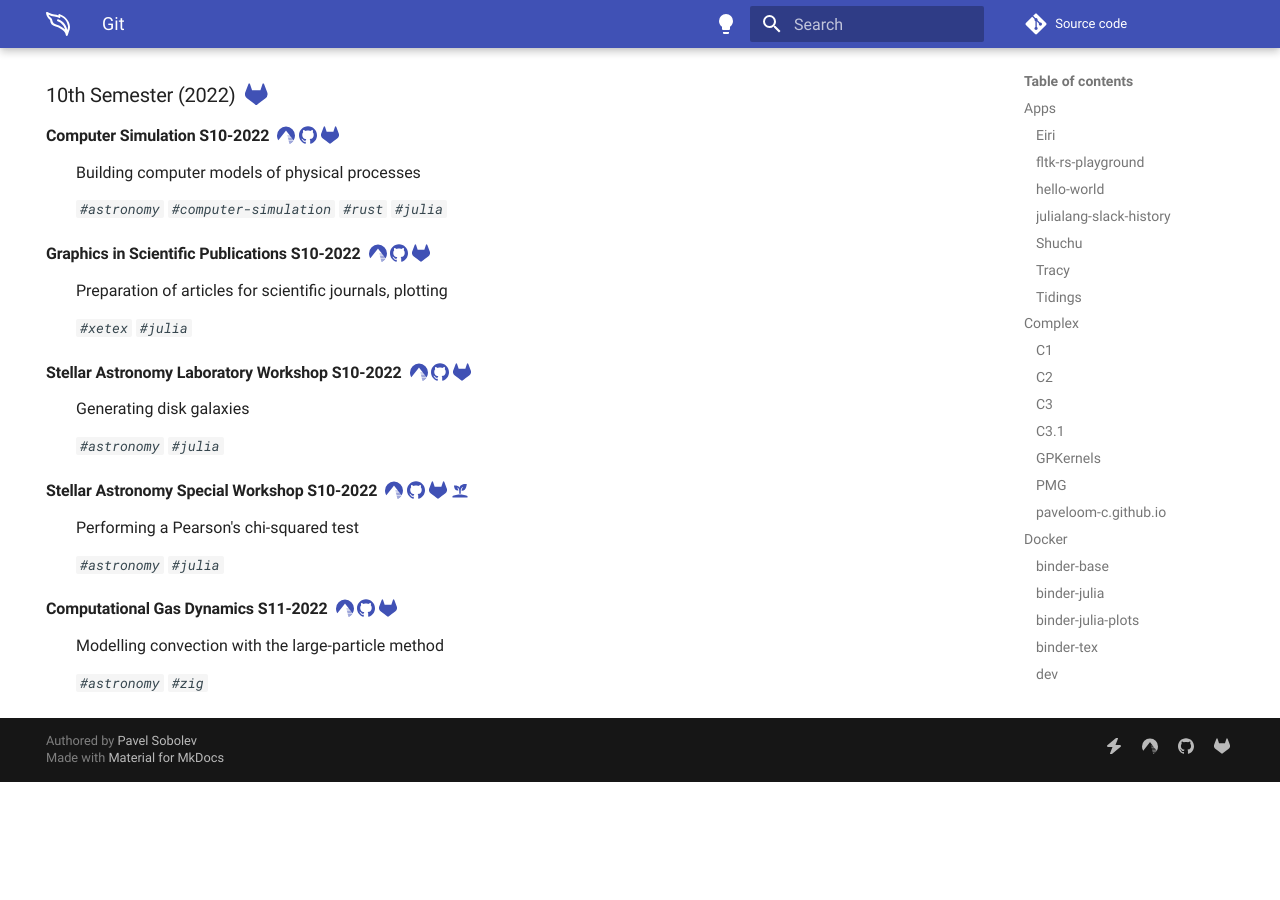
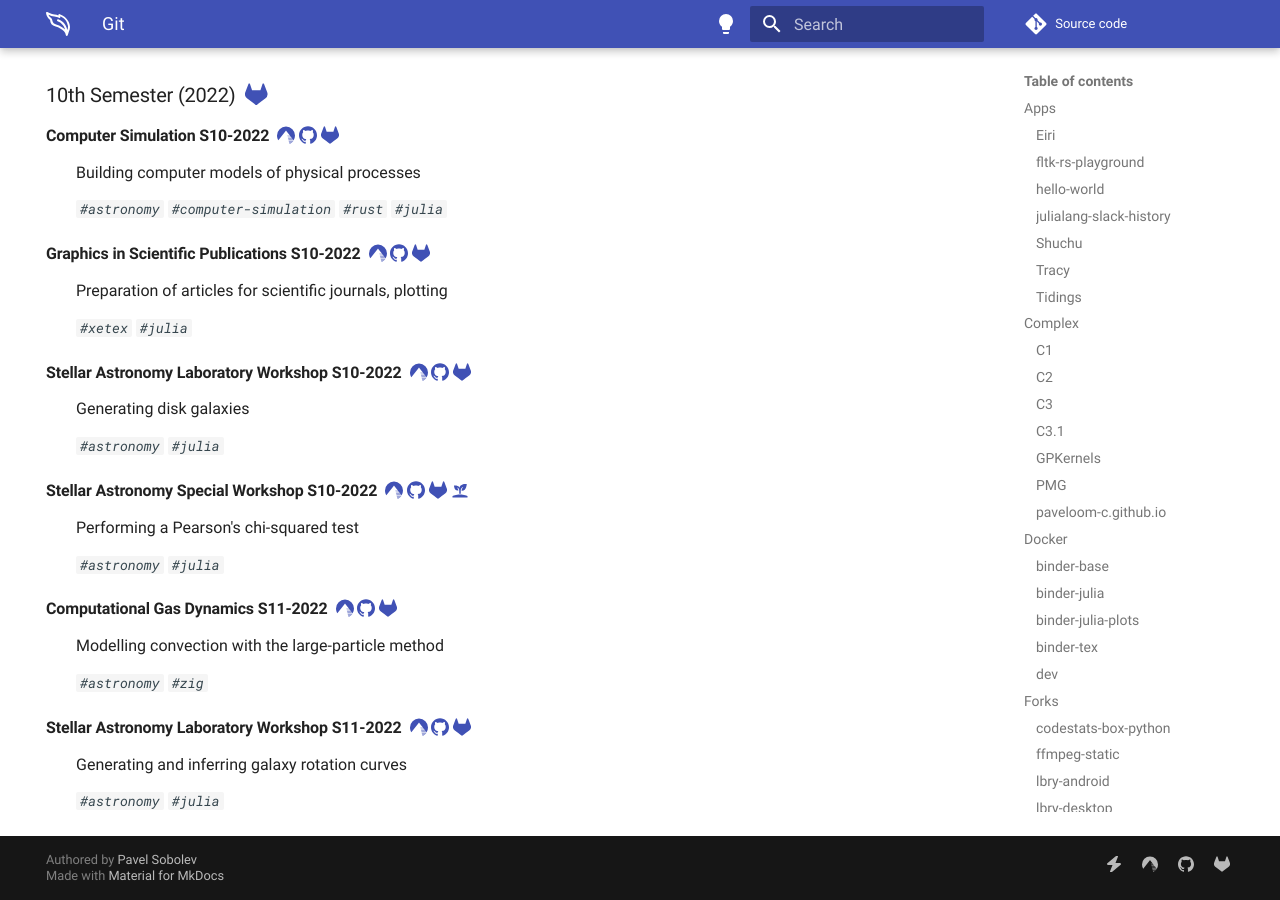
Before and after one commit to paveloom/paveloom.dev, an MkDocs documentation site: the page built from content/git.md, in a window 1280 px wide and 900 px high, scrolled down 9135 px. Built offline with MkDocs 1.6.1 and Material for MkDocs 9.7.7, drawn with Linux system fonts in a browser that asks for light colours; comment, search, counter and statistics services are not loaded; before the commit the page ends 9917 px from its top, so only the background shows below that.

Commit message:
Git: add Stellar Astronomy Laboratory Workshop S11-2022.

```diff
--- a/content/git.md
+++ b/content/git.md
@@ -464,3 +464,9 @@
 :   Modelling convection with the large-particle method
 
     *`#astronomy` `#zig`*
+
+#### Stellar Astronomy Laboratory Workshop S11-2022 [:simple-codeberg:](https://codeberg.org/paveloom-university/Stellar-Astronomy-Laboratory-Workshop-S11-2022) [:simple-github:](https://github.com/paveloom-university/Stellar-Astronomy-Laboratory-Workshop-S11-2022) [:simple-gitlab:](https://gitlab.com/paveloom-g/university/s11-2022/stellar-astronomy-laboratory-workshop)
+
+:   Generating and inferring galaxy rotation curves
+
+    *`#astronomy` `#julia`*
```
